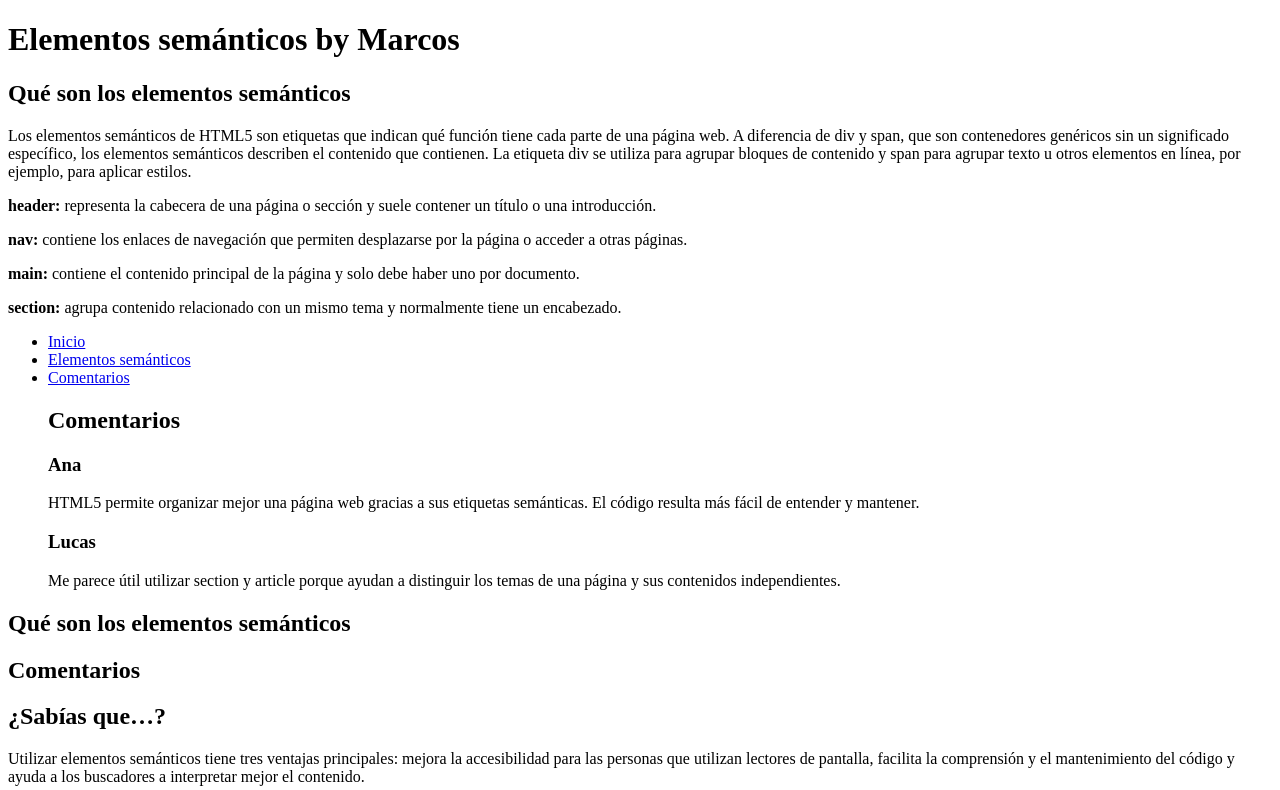
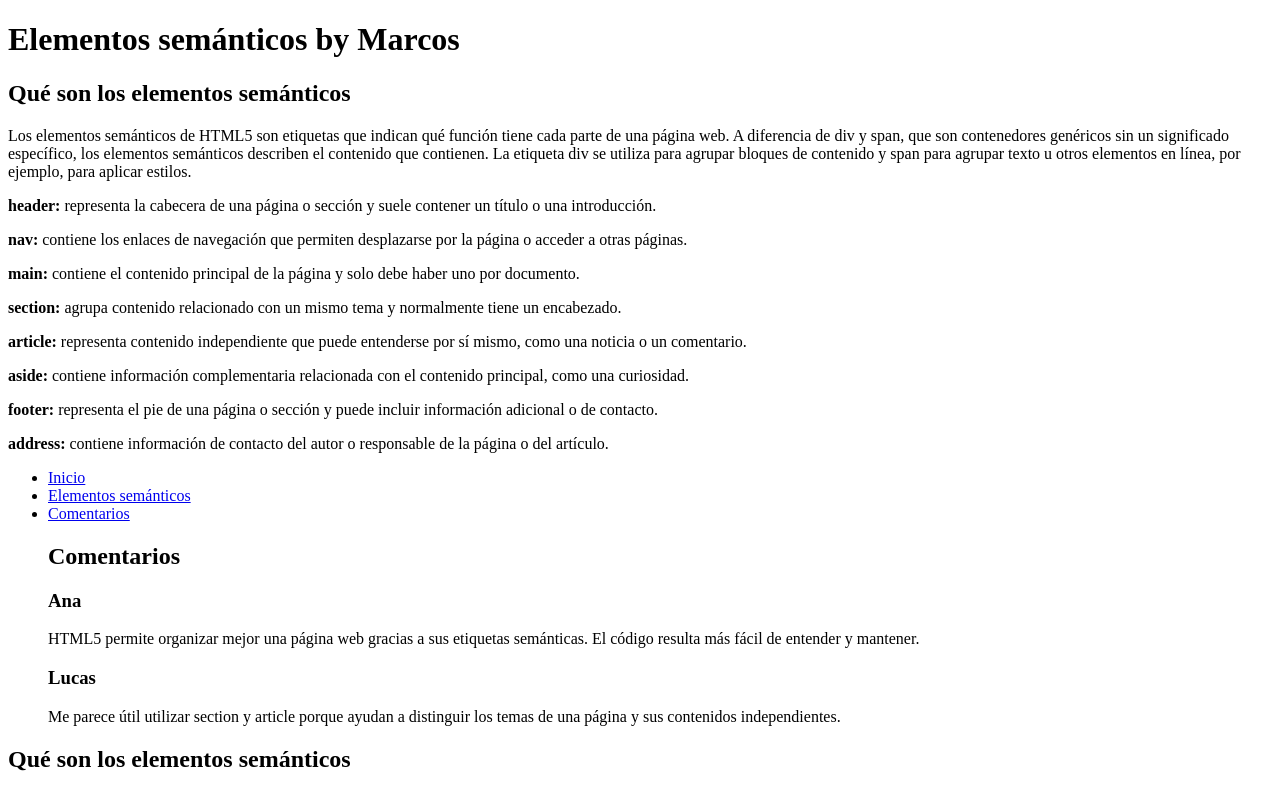
Before and after one commit to Marcos-1-s/Estructuras, a plain HTML site: page index.html in a window 1280 px wide. Shown: the top 790 px of the page. Drawn offline with Linux system fonts and the light colour scheme.

Commit message:
explicacion article aside footer address

```diff
--- a/index.html
+++ b/index.html
@@ -39,6 +39,25 @@
 <p>
     <strong>section:</strong> agrupa contenido relacionado con un
     mismo tema y normalmente tiene un encabezado.
+</p>
+<p>
+    <strong>article:</strong> representa contenido independiente
+    que puede entenderse por sí mismo, como una noticia o un comentario.
+</p>
+
+<p>
+    <strong>aside:</strong> contiene información complementaria
+    relacionada con el contenido principal, como una curiosidad.
+</p>
+
+<p>
+    <strong>footer:</strong> representa el pie de una página o sección
+    y puede incluir información adicional o de contacto.
+</p>
+
+<p>
+    <strong>address:</strong> contiene información de contacto del
+    autor o responsable de la página o del artículo.
 </p>
 </section>
     </header>
```
